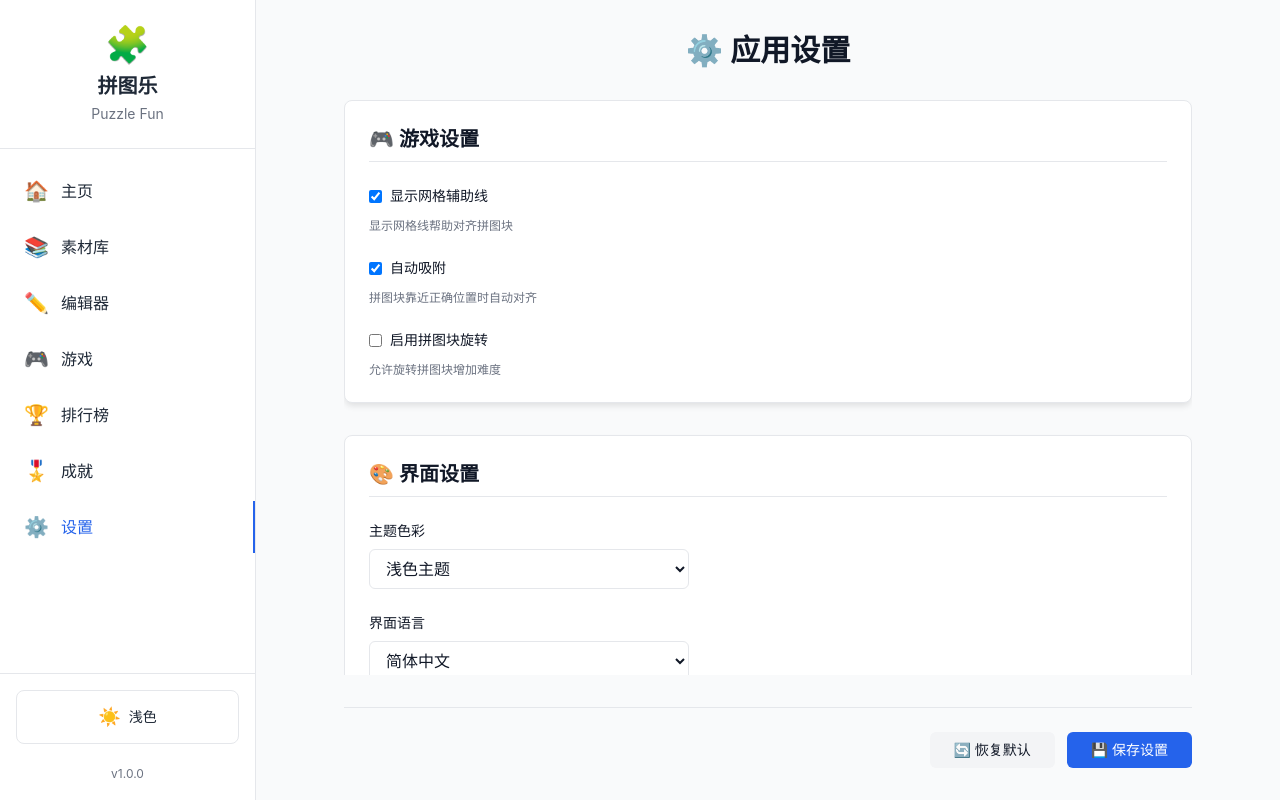
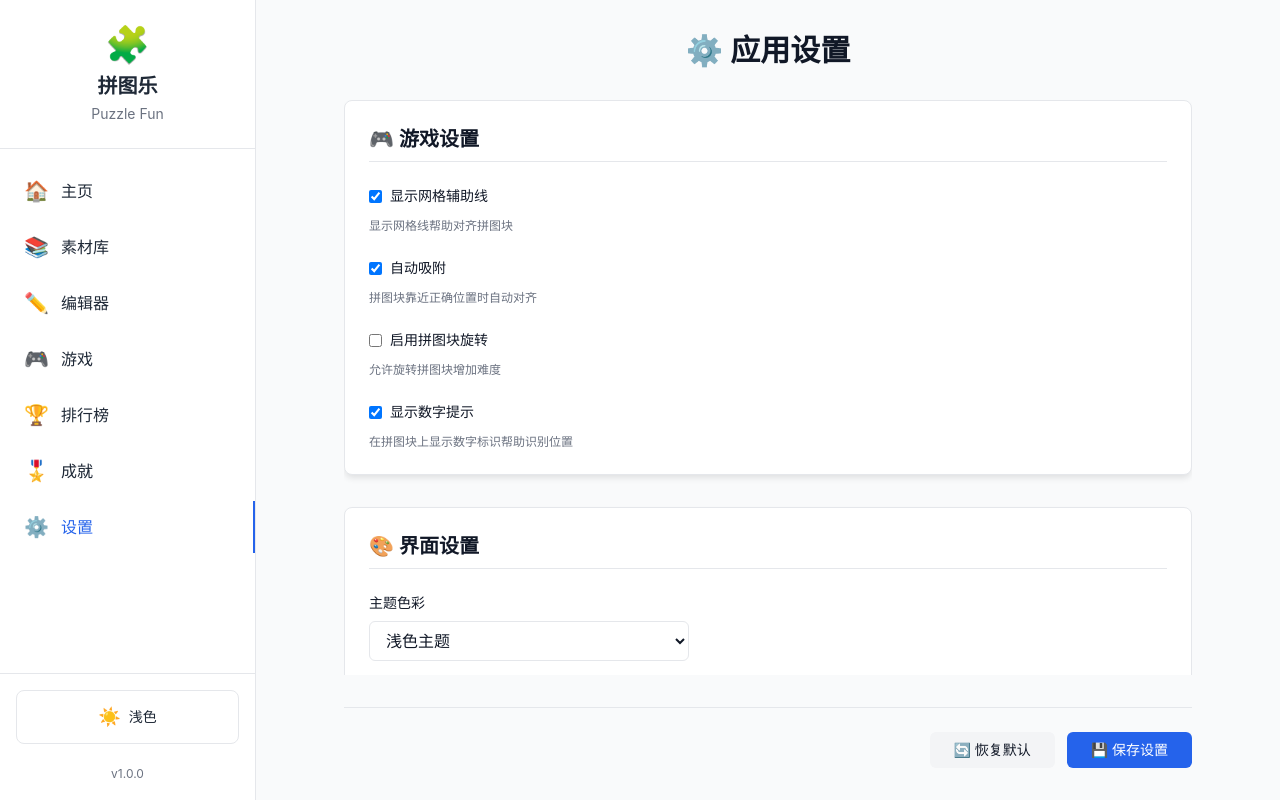
Before and after one commit to Hachi8mi-Software/Jigsaw, a Vue app: page /Jigsaw/settings in a window 1280 px wide. Built offline with nearby package versions, Linux system fonts and the light colour scheme.

Commit message:
✨增加了设置中不显示数字提示的选项

```diff
--- a/src/components/PuzzleBoard.vue
+++ b/src/components/PuzzleBoard.vue
@@ -26,7 +26,7 @@
                 class="grid-slot"
                 :class="{ 'occupied': isSlotOccupied(index - 1) }"
               >
-                <span class="slot-number">{{ index }}</span>
+                <span v-if="showNumbers" class="slot-number">{{ index }}</span>
               </div>
 
               <!-- 已放置的拼图块 -->
@@ -42,7 +42,7 @@
                 :piece-height="viewModel.pieceHeight"
                 :is-dragging="draggingPieceIndex === index"
                 :is-placed="true"
-                :show-number="true"
+                :show-number="showNumbers"
                 :number-display-mode="'minimal'"
                 @mousedown="(event) => startDrag(index, event)"
                 @touchstart="(event) => startDrag(index, event)"
@@ -66,7 +66,7 @@
                 :piece-height="viewModel.pieceHeight"
                 :is-dragging="draggingPieceIndex === index"
                 :is-placed="false"
-                :show-number="true"
+                :show-number="showNumbers"
                 :number-display-mode="'minimal'"
                 @mousedown="(event) => startDrag(index, event)"
                 @touchstart="(event) => startDrag(index, event)"
@@ -93,7 +93,7 @@
                 :piece-height="viewModel.pieceHeight"
                 :is-dragging="draggingPieceIndex === index"
                 :is-placed="false"
-                :show-number="true"
+                :show-number="showNumbers"
                 :number-display-mode="'minimal'"
                 @mousedown="(event) => startDrag(index, event)"
                 @touchstart="(event) => startDrag(index, event)"
@@ -112,7 +112,7 @@
                 class="grid-slot"
                 :class="{ 'occupied': isSlotOccupied(index - 1) }"
               >
-                <span class="slot-number">{{ index }}</span>
+                <span v-if="showNumbers" class="slot-number">{{ index }}</span>
               </div>
 
               <!-- 已放置的拼图块 -->
@@ -128,7 +128,7 @@
                 :piece-height="viewModel.pieceHeight"
                 :is-dragging="draggingPieceIndex === index"
                 :is-placed="true"
-                :show-number="true"
+                :show-number="showNumbers"
                 :number-display-mode="'minimal'"
                 @mousedown="(event) => startDrag(index, event)"
                 @touchstart="(event) => startDrag(index, event)"
@@ -216,6 +216,7 @@
 <script setup lang="ts">
 import { computed, onMounted, watch, nextTick, ref } from 'vue'
 import { useGameStore } from '../stores/game'
+import { useSettingsStore } from '../stores/settings'
 import { PuzzleBoardViewModel } from '../viewModels/game/puzzleBoardViewModel'
 import type { PieceStatus, PuzzleData } from '../types'
 import { GameController } from '@/viewModels/game/gameController'
@@ -231,6 +232,10 @@ const props = defineProps<Props>()
 
 // 获取store实例
 const gameStore = useGameStore()
+const settingsStore = useSettingsStore()
+
+// 计算是否显示数字
+const showNumbers = computed(() => settingsStore.settings.game.showNumbers)
 
 // 移动端状态
 const isMobile = ref(false)
--- a/src/stores/settings.ts
+++ b/src/stores/settings.ts
@@ -1,11 +1,12 @@
 import { defineStore } from 'pinia'
-import { ref, computed } from 'vue'
+import { ref, computed, watch } from 'vue'
 
 export interface GameSettings {
   showBackground: boolean
   showGrid: boolean
   autoSnap: boolean
   enableRotation: boolean
+  showNumbers: boolean
 }
 
 export interface UiSettings {
@@ -37,7 +38,8 @@ const defaultSettings: AppSettings = {
     showBackground: true,
     showGrid: true,
     autoSnap: true,
-    enableRotation: false
+    enableRotation: false,
+    showNumbers: true
   },
   ui: {
     theme: 'light',
@@ -115,6 +117,11 @@ export const useSettingsStore = defineStore('settings', () => {
   // 初始化时加载设置
   loadSettings()
 
+  // 监听设置变化并自动保存
+  watch(settings, () => {
+    saveSettings()
+  }, { deep: true })
+
   return {
     settings,
     loadSettings,
--- a/src/views/SettingsView.vue
+++ b/src/views/SettingsView.vue
@@ -47,6 +47,18 @@
                 启用拼图块旋转
               </label>
               <p class="setting-description">允许旋转拼图块增加难度</p>
+            </div>
+
+            <div class="setting-item">
+              <label class="setting-label">
+                <input
+                  v-model="viewModel.gameSettings.value.showNumbers"
+                  type="checkbox"
+                  class="setting-checkbox"
+                />
+                显示数字提示
+              </label>
+              <p class="setting-description">在拼图块上显示数字标识帮助识别位置</p>
             </div>
           </div>
         </div>
```
